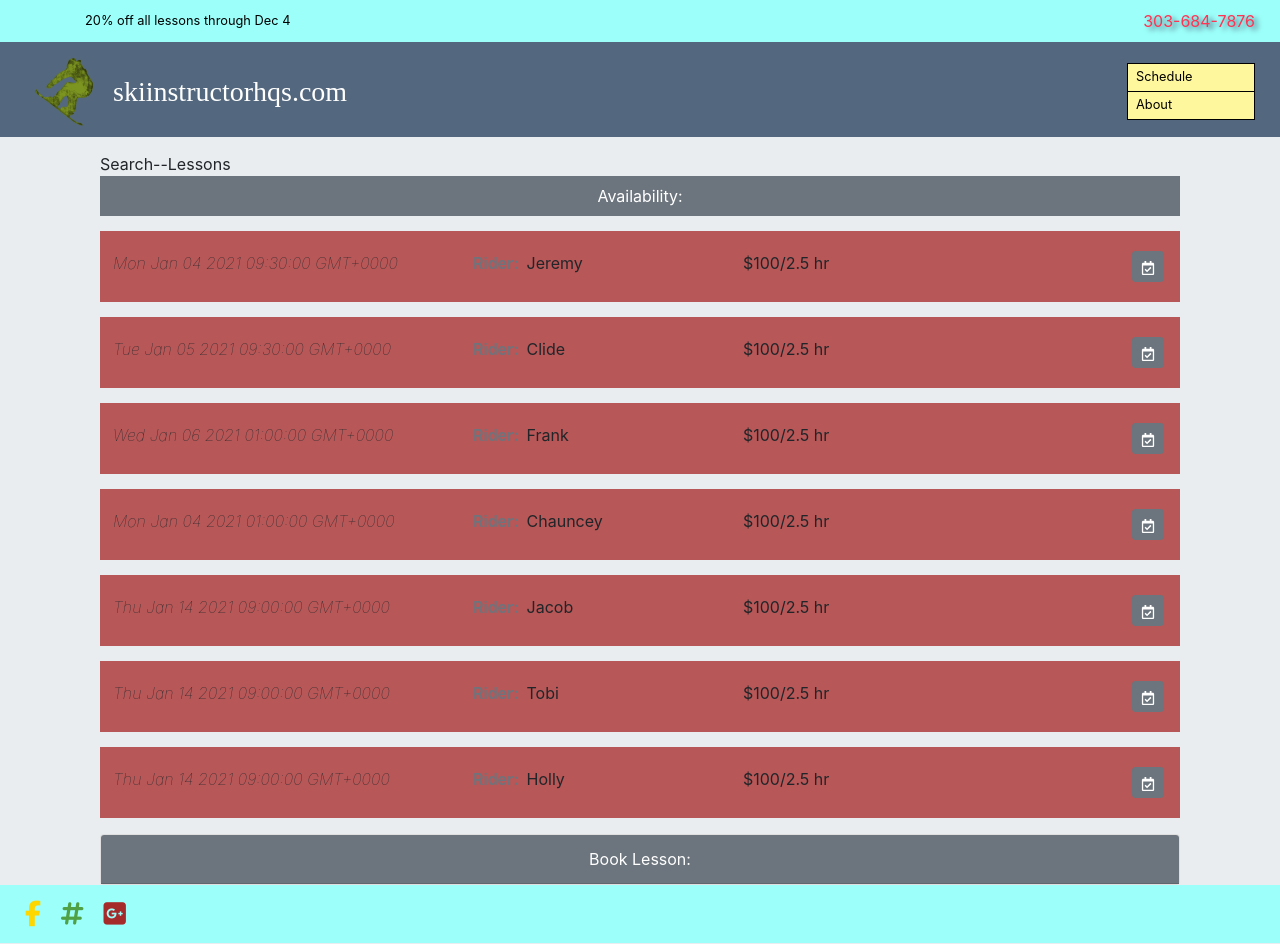
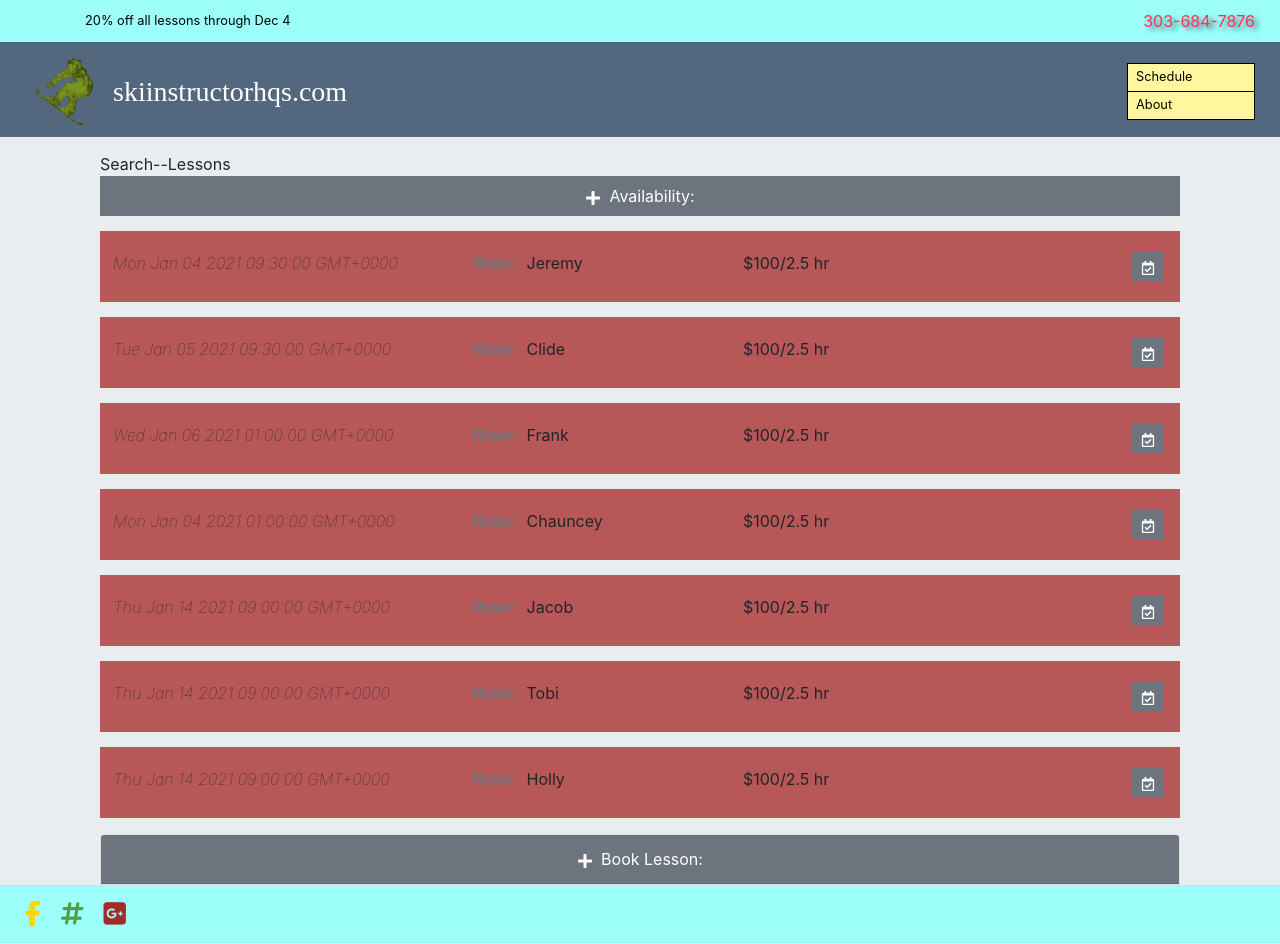
Before and after one commit to hicksey-makes/ski-lessons-snowV2, a React (Create React App) app: page / in a window 1280 px wide. Built offline with nearby package versions, Linux system fonts and the light colour scheme; a web font is replaced by a local one.

Commit message:
add FaPlus with toggleAdd prop to addLesson and ListLesson header

```diff
--- a/src/components/AddLessons.js
+++ b/src/components/AddLessons.js
@@ -1,14 +1,16 @@
 import React, { Component } from 'react';
+import { FaPlus } from 'react-icons/fa';
 
 class AddLessons extends Component {
   render() {
     return (
       <div className={
         'card textcenter mt-3 ' +
-        (this.props.formDisplay ? '': 'add-lesson')
+        (this.props.formDisplay ? '' : 'add-lesson')
       }>
-        <div className="card-header bg-secondary text-white text-center">
-          Book Lesson:
+        <div className="card-header bg-secondary text-white text-center" onClick={this.props.toggleAdd}>
+          <FaPlus  />
+          <div className="d-inline ml-2">Book Lesson:</div>
         </div>
         <div className="card-body">
           <form className="">
--- a/src/components/App.js
+++ b/src/components/App.js
@@ -35,6 +35,7 @@ class App extends Component {
     })
   }
 
+
   componentDidMount() {
     fetch('./data.json')
     .then(response => response.json())
@@ -62,7 +63,7 @@ class App extends Component {
             <div class="container">
               <SearchLessons  />
               <ListLessons lessons={this.state.myLessons} deleteLesson={this.deleteLesson} toggleAdd={this.toggleAdd} formDisplay={this.state.formDisplay}/>
-              <AddLessons formDisplay={this.state.formDisplay} />
+              <AddLessons formDisplay={this.state.formDisplay} toggleAdd={this.toggleAdd}/>
             </div>
           </div>
         </div>
--- a/src/components/ListLessons.js
+++ b/src/components/ListLessons.js
@@ -1,5 +1,5 @@
 import React, { Component } from 'react';
-import { FaTimes, FaRegCalendarCheck } from 'react-icons/fa';
+import { FaRegCalendarCheck, FaPlus } from 'react-icons/fa';
 import Moment from 'react-moment';
 
 class ListLessons extends Component {
@@ -9,7 +9,10 @@ class ListLessons extends Component {
     ));
 
     return ( <>
-      <div className="bg-secondary text-white text-center py-2">Availability:
+
+      <div className="bg-secondary text-white text-center py-2" onClick={this.props.toggleAdd}>
+        <FaPlus  />
+        <div className="d-inline ml-2">Availability:</div>
       </div>
       <div className={
         'lesson-list item-list mb-3 ' +
```
